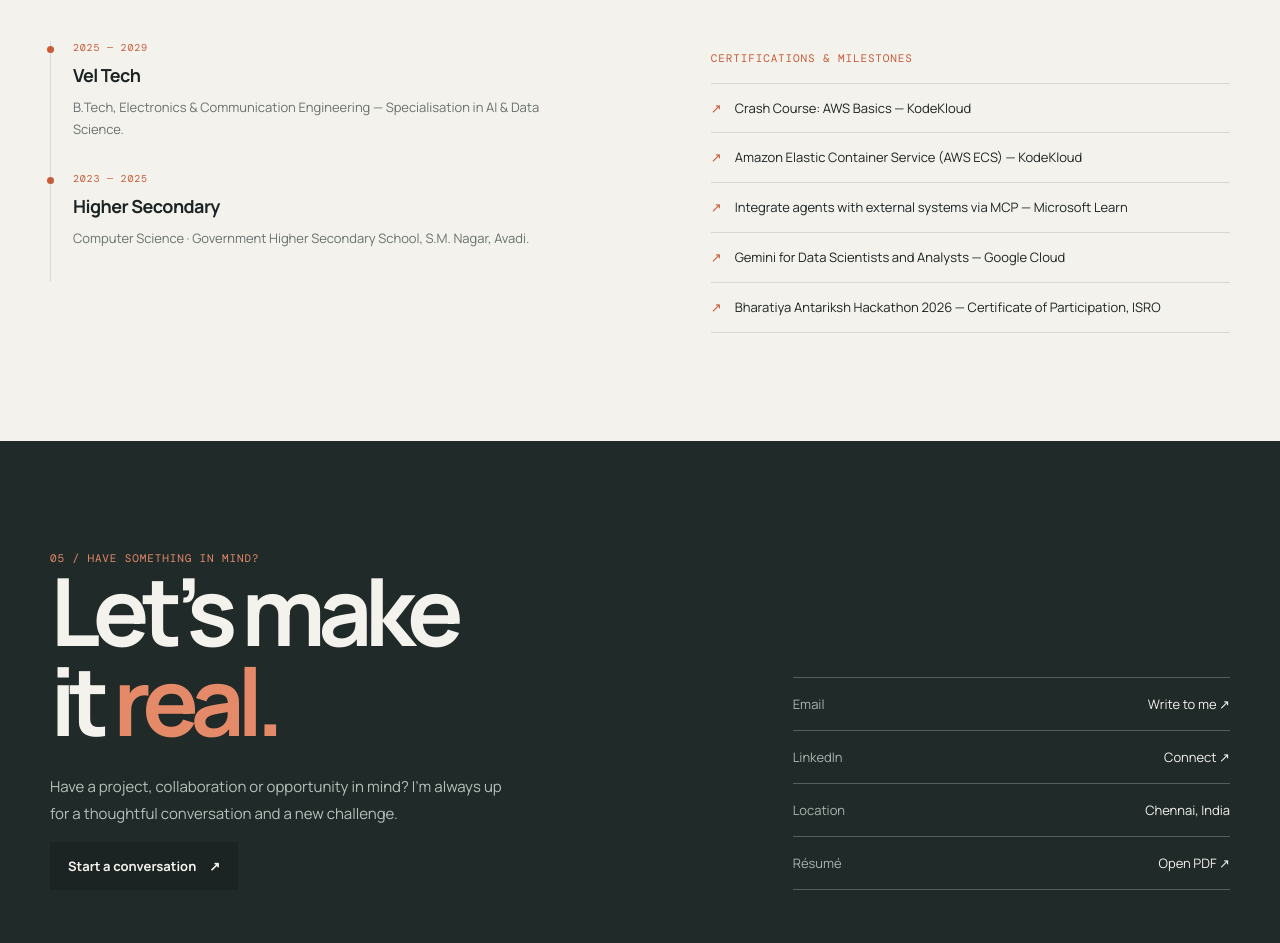
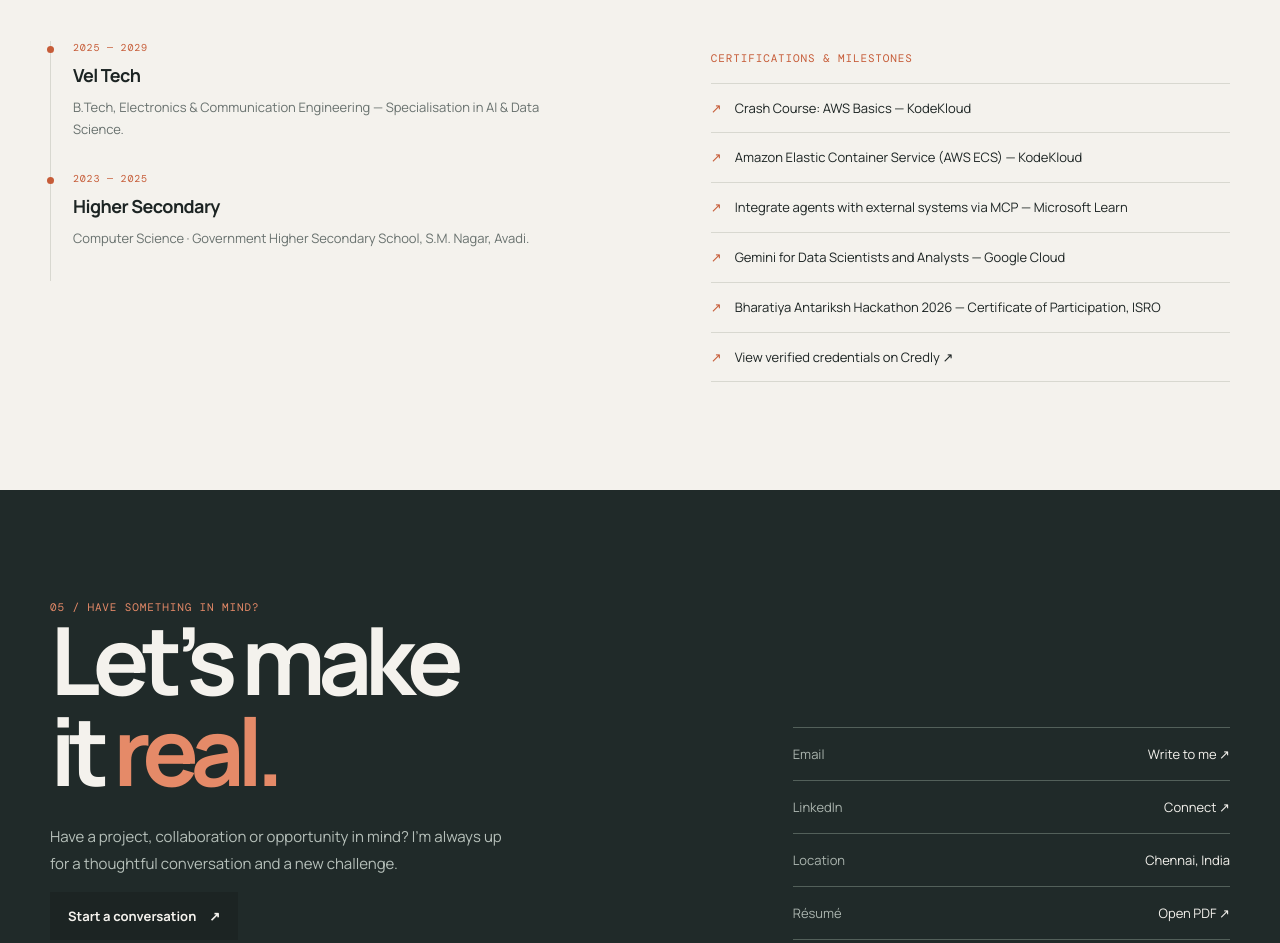
Before and after one commit to indrajithyadav045-code/Indrajit-Portfolio, a plain HTML site: page index.html in a window 1280 px wide. Shown: the part 3822-4765 px from the top of the page. Drawn offline with nearby package versions, Linux system fonts and the light colour scheme.

Commit message:
Add Credly profile link to certifications

```diff
--- a/index.html
+++ b/index.html
@@ -52,7 +52,7 @@
  <article class="project reveal"><div class="project-num">04</div><div class="project-main"><h3>Nexarivo AI <span class="project-arrow">↗</span></h3><p>An AI workspace concept exploring intelligent agents, document workflows, knowledge management and automation in one experience.</p><a class="project-detail-link" href="nexarivo-ai.html">Explore project <span aria-hidden="true">↗</span></a></div><div class="project-meta">AI workspace<br>Full-stack · Product design</div></article>
  </div><p class="mono reveal" style="color:var(--muted);margin-top:22px;line-height:1.8">A selection of project work and concepts. Details can evolve as development continues.</p></div></section>
 <section class="section" id="skills"><div class="wrap"><div class="section-head reveal"><div class="eyebrow">03 / What I work with</div><h2 class="section-title">Tools are useful.<br>Curiosity is essential<span class="muted">.</span></h2></div><div class="skills-layout"><p class="skills-intro reveal">My toolkit keeps growing. I like learning technologies in context — by using them to solve a real problem, not just collecting names on a list.</p><div class="reveal delay-1"><div class="skill-group"><h3>Development</h3><div class="skill-words"><span>Python</span><span>JavaScript</span><span>TypeScript</span><span>C / C++</span><span>React</span><span>Next.js</span><span>FastAPI</span><span>HTML / CSS</span></div></div><div class="skill-group"><h3>AI &amp; data</h3><div class="skill-words"><span>Generative AI</span><span>YOLOv8</span><span>Computer vision</span><span>Speech AI</span><span>Data visualisation</span></div></div><div class="skill-group"><h3>Cloud &amp; infrastructure</h3><div class="skill-words"><span>AWS</span><span>Amazon ECS</span><span>Git</span><span>GitHub</span><span>PostgreSQL</span><span>PostGIS</span><span>REST APIs</span><span>WebSockets</span></div></div></div></div></div></section>
-<section class="section" id="journey"><div class="wrap"><div class="section-head reveal"><div class="eyebrow">04 / The journey</div><h2 class="section-title">Learning in public.<br>Building with purpose<span class="muted">.</span></h2></div><div class="journey"><div class="reveal"><div class="timeline-item"><div class="date">2025 — 2029</div><h3>Vel Tech</h3><p>B.Tech, Electronics &amp; Communication Engineering — Specialisation in AI &amp; Data Science.</p></div><div class="timeline-item"><div class="date">2023 — 2025</div><h3>Higher Secondary</h3><p>Computer Science · Government Higher Secondary School, S.M. Nagar, Avadi.</p></div></div><div class="reveal delay-1"><div class="eyebrow" style="margin-bottom:18px">Certifications &amp; milestones</div><ul class="cert-list"><li>Crash Course: AWS Basics — KodeKloud</li><li>Amazon Elastic Container Service (AWS ECS) — KodeKloud</li><li>Integrate agents with external systems via MCP — Microsoft Learn</li><li>Gemini for Data Scientists and Analysts — Google Cloud</li><li>Bharatiya Antariksh Hackathon 2026 — Certificate of Participation, ISRO</li></ul></div></div></div></section>
+<section class="section" id="journey"><div class="wrap"><div class="section-head reveal"><div class="eyebrow">04 / The journey</div><h2 class="section-title">Learning in public.<br>Building with purpose<span class="muted">.</span></h2></div><div class="journey"><div class="reveal"><div class="timeline-item"><div class="date">2025 — 2029</div><h3>Vel Tech</h3><p>B.Tech, Electronics &amp; Communication Engineering — Specialisation in AI &amp; Data Science.</p></div><div class="timeline-item"><div class="date">2023 — 2025</div><h3>Higher Secondary</h3><p>Computer Science · Government Higher Secondary School, S.M. Nagar, Avadi.</p></div></div><div class="reveal delay-1"><div class="eyebrow" style="margin-bottom:18px">Certifications &amp; milestones</div><ul class="cert-list"><li>Crash Course: AWS Basics — KodeKloud</li><li>Amazon Elastic Container Service (AWS ECS) — KodeKloud</li><li>Integrate agents with external systems via MCP — Microsoft Learn</li><li>Gemini for Data Scientists and Analysts — Google Cloud</li><li>Bharatiya Antariksh Hackathon 2026 — Certificate of Participation, ISRO</li><li><a href="https://www.credly.com/users/indrajit-yadav-m" target="_blank" rel="noopener noreferrer">View verified credentials on Credly ↗</a></li></ul></div></div></div></section>
 </main>
 <footer class="contact" id="contact"><div class="wrap"><div class="contact-grid"><div class="reveal"><div class="eyebrow">05 / Have something in mind?</div><h2>Let’s make<br>it <em>real.</em></h2><p class="contact-intro">Have a project, collaboration or opportunity in mind? I’m always up for a thoughtful conversation and a new challenge.</p><a class="button" href="mailto:indrajith10102007@gmail.com">Start a conversation <span>↗</span></a></div><div class="contact-details reveal delay-1"><div class="contact-row"><span>Email</span><a href="mailto:indrajith10102007@gmail.com">Write to me ↗</a></div><div class="contact-row"><span>LinkedIn</span><a href="https://www.linkedin.com/in/indrajit-yadav-m" target="_blank" rel="noreferrer">Connect ↗</a></div><div class="contact-row"><span>Location</span><span>Chennai, India</span></div><div class="contact-row"><span>Résumé</span><a href="assets/Indrajit-Yadav-Resume.pdf" target="_blank" rel="noreferrer">Open PDF ↗</a></div></div></div><div class="contact-bottom"><span>© <span id="year"></span> Indrajit Yadav</span><span>Designed with clarity, built with curiosity.</span><a class="back-top" href="#top">Back to top ↑</a></div></div></footer>
 <script>
```
